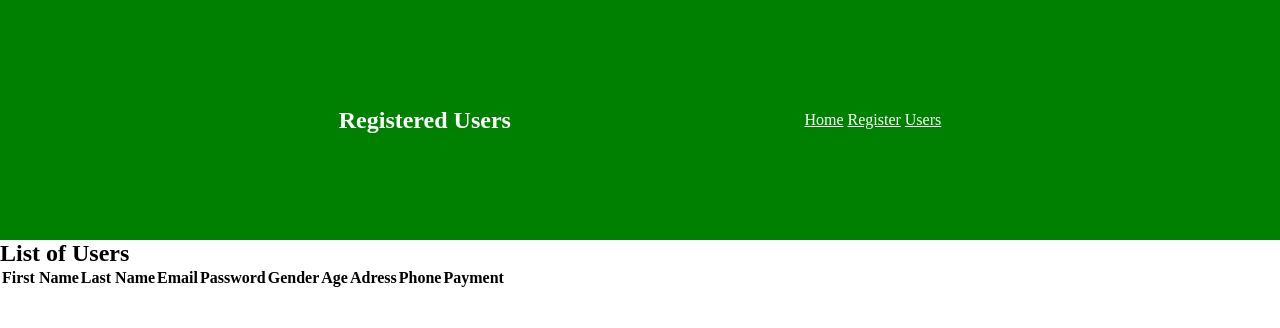
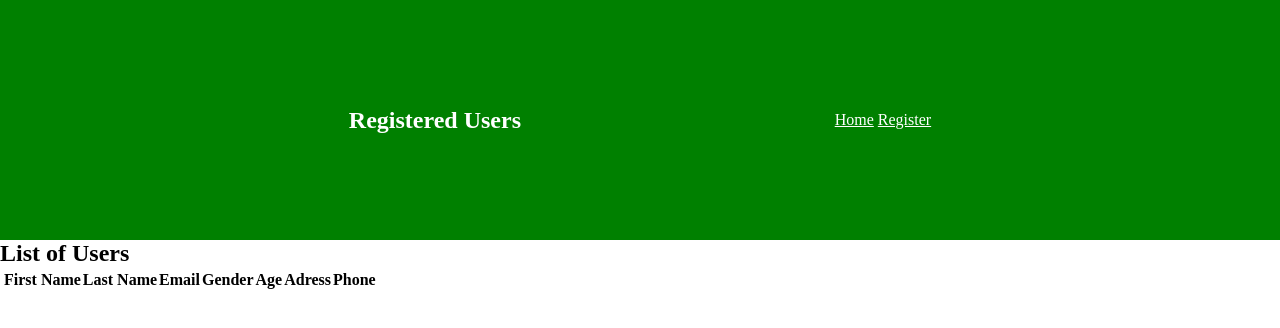
Before and after one commit to AstridBatres/user-registration-ch28, a plain HTML site: page users.html in a window 1280 px wide. Drawn offline with nearby package versions, Linux system fonts and the light colour scheme.

Commit message:
Competency Report

```diff
--- a/scripts/list.js
+++ b/scripts/list.js
@@ -1,24 +1,25 @@
 function displayUsers(usersArray){
+    let row="";
     for (let i=0; i<usersArray.length;i++){
         let user=usersArray[i];
         console.log(user);
         //create the row=`<>${}</>
-        user=`
+        row=`
         <table>
         <tr>
         <td>${user.first}</td>
         <td>${user.last}</td>
         <td>${user.email}</td>
-        <td>${user.password}</td>
         <td>${user.gender}</td>
         <td>${user.age}</td>
         <td>${user.adress}</td>
         <td>${user.phone}</td>
-        <td>${user.payment}</td>
         </tr>
         </table>
         `
     }
+    $("#userTable").append(row);
+    //append the user on the html table
 }
 function init(){
     console.log("Listing users");
--- a/scripts/login.js
+++ b/scripts/login.js
@@ -24,7 +24,7 @@ function login(){
 }
 
 function init(){
-  $("#loginBtn").click(login);
+    $("#loginBtn").click(login);
 }
 
 window.onload=init;
--- a/styles/main.css
+++ b/styles/main.css
@@ -64,3 +64,10 @@ height: 30vh;
     padding: 0, 5rem;
     border-radius: 3px;
 }
+.table-top{
+    justify-content: space-between;
+    display:inline-table;
+    padding-inline-end: 5rem;
+    margin: 0 auto;
+    text-align: center;
+}
--- a/users.html
+++ b/users.html
@@ -14,7 +14,7 @@
         <nav class="menu">
             <a href="index.html">Home</a>
             <a href="register.html">Register</a>
-            <a href="users.html">Users</a>
+
         </nav>
     </div>
     </header>
@@ -23,22 +23,22 @@
 <table>
     <div id="user">
     <thead>
-        <tr>
+        <div >
+        <tr class="table-top">
             <th>First Name</th>
             <th>Last Name</th>
             <th>Email</th>
-            <th>Password</th>
             <th>Gender</th>
             <th>Age</th>
             <th>Adress</th>
             <th>Phone</th>
-            <th>Payment</th>
         </tr>
+    </div>
     </thead>
-    <tbody id="users">
+    <tbody id="userTable" class="table">
 
     </tbody>
-    </div>
+
     <tbody>
 
     </tbody>
```
Also changed, not shown: index.html (+1 -1 lines), register.html (+2 -2 lines).
